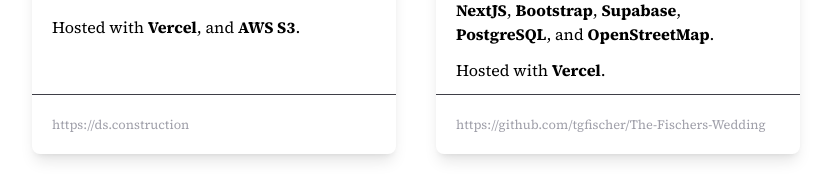
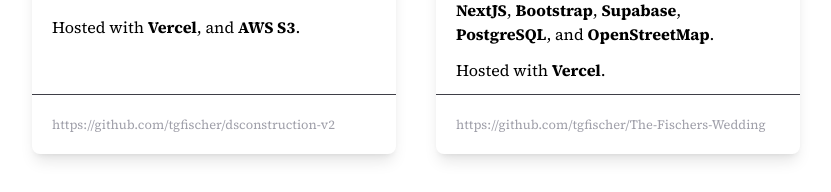
Before and after one commit to tgfischer/tomfischer, a Next.js app: page / in a window 1280 px wide. Shown: the part 2355-2547 px from the top of the page, without its empty margins (224-1055 px from the left). Built offline with nearby package versions, Linux system fonts and the light colour scheme.

Commit message:
update ds construction v2 url

```diff
--- a/src/components/HomePage/Projects.tsx
+++ b/src/components/HomePage/Projects.tsx
@@ -71,7 +71,7 @@ export const Projects = () => (
         year={2023}
         src="/dsconstruction2.webp"
         alt="Screenshot of D's Construction's website"
-        link="https://ds.construction"
+        link="https://github.com/tgfischer/dsconstruction-v2"
       >
         <p>A website for a local contruction company.</p>
         <p>
```
